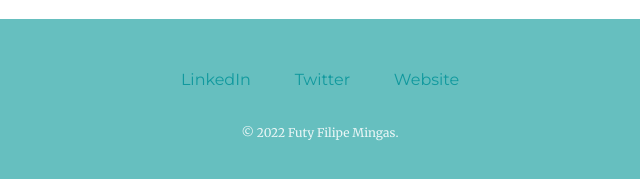
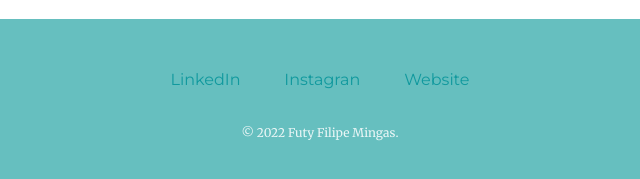
Before and after one commit to fmingas/Personal-Site, a plain HTML site: page index.html in a window 1280 px wide. Shown: the part 2584-2763 px from the top of the page, 320-960 px from the left. Drawn offline with Linux system fonts and the light colour scheme.

Commit message:
Footer links adjustment

```diff
--- a/index.html
+++ b/index.html
@@ -54,8 +54,8 @@
 
   <div class="bottom-container">
     <a class="footer-link" href="https://www.linkedin.com/in/futy-filipe-mingas/">LinkedIn</a>
-    <a class="footer-link" href="https://twitter.com/">Twitter</a>
-    <a class="footer-link" href="https://www.appbrewery.co/">Website</a>
+    <a class="footer-link" href="https://www.instagram.com/ffmlive/">Instagran</a>
+    <a class="footer-link" href="">Website</a>
     <p class="copyright">© 2022 Futy Filipe Mingas.</p>
   </div>
 
```
